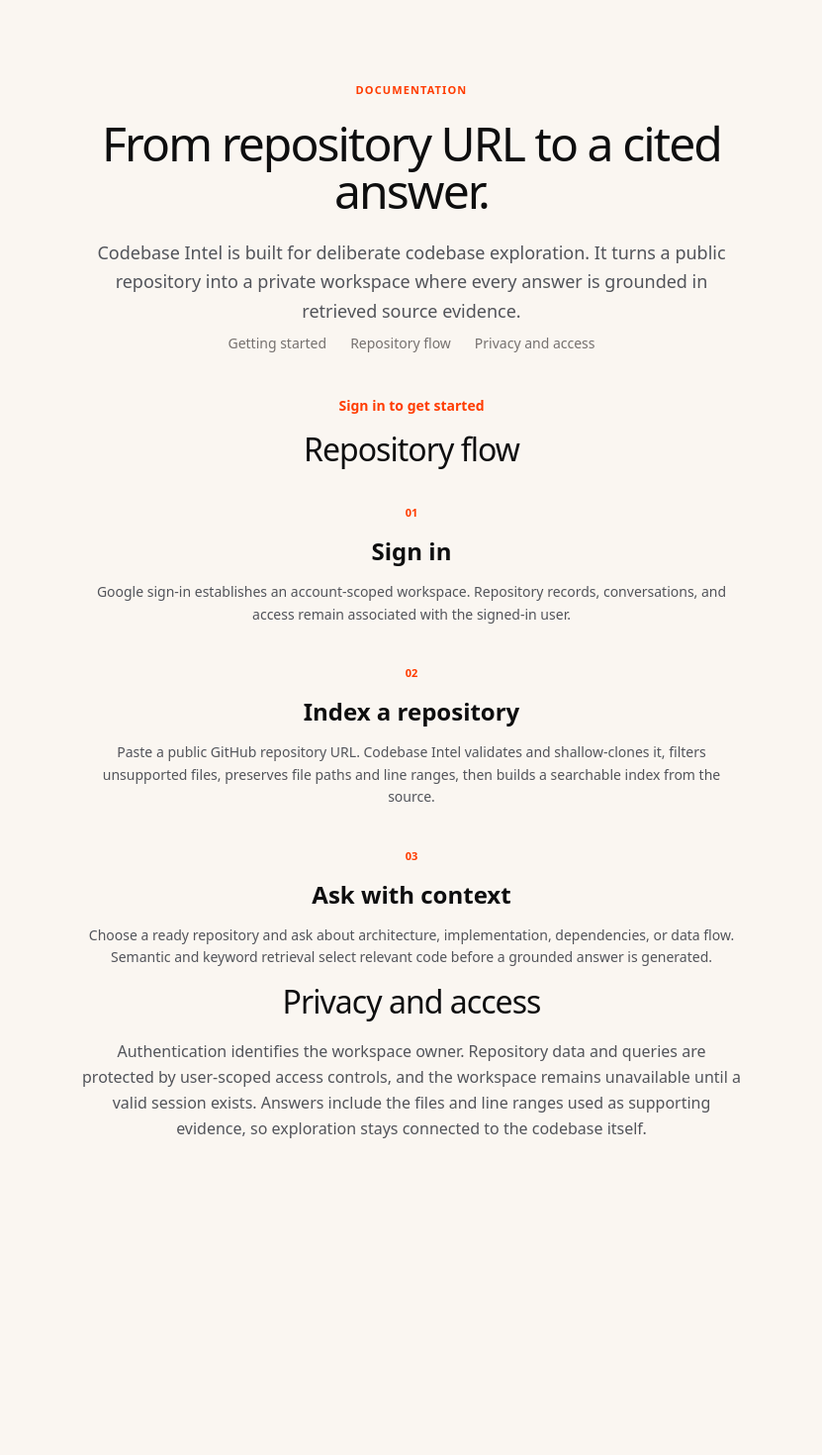
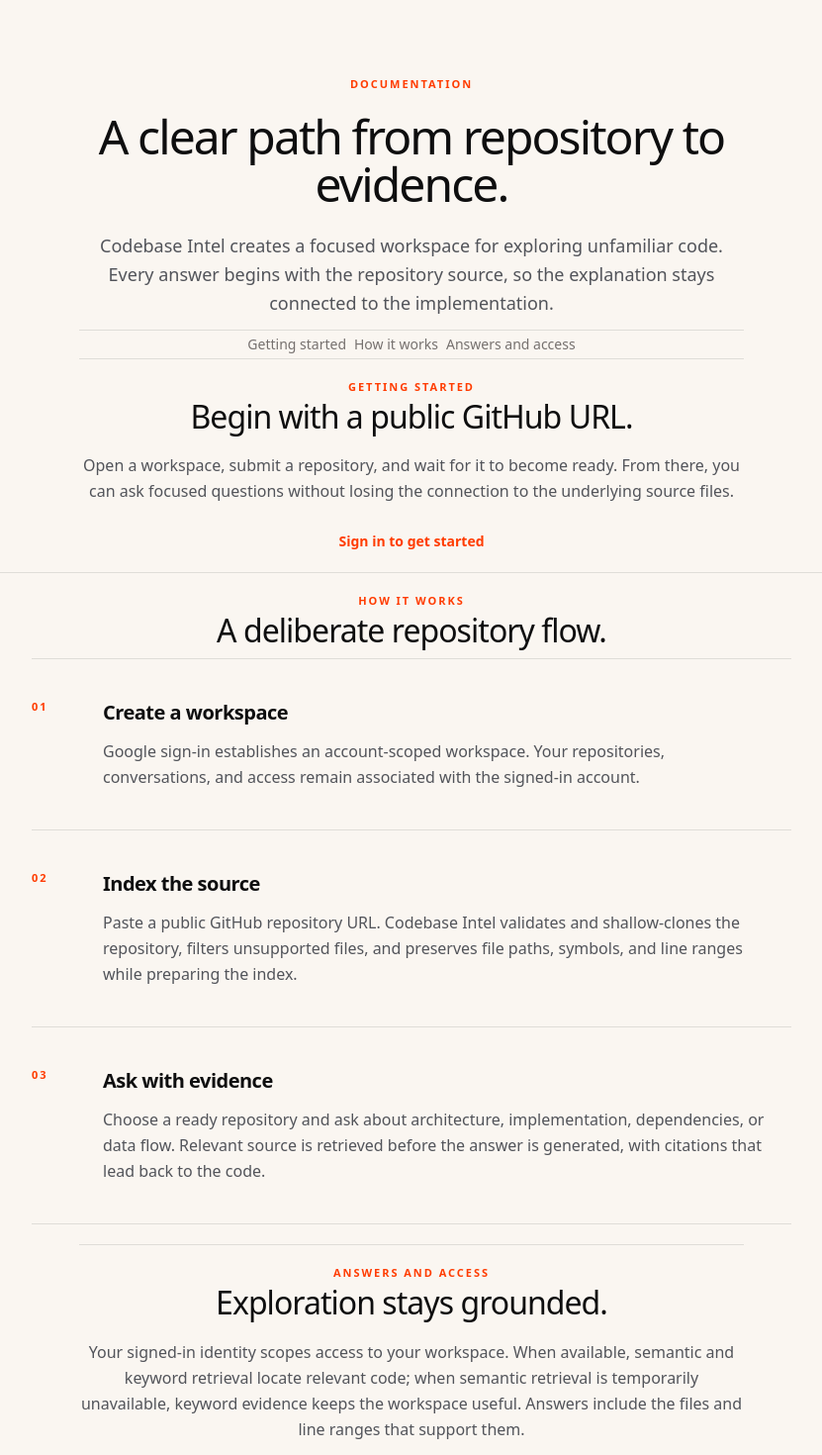
Before and after one commit to ayushman46/codebase_rag, a React (Vite) app in the folder frontend/: page /docs in a window 1280 px wide. Shown: the part 60-1530 px from the top of the page at 99% size, without its empty margins (224-1055 px from the left). Before the commit the page ends 1293 px from the top, so only its background shows below. Built offline with nearby package versions, Linux system fonts and the light colour scheme; no server answers.

Commit message:
refactor: simplify documentation layout

```diff
--- a/frontend/src/pages/DocsPage.jsx
+++ b/frontend/src/pages/DocsPage.jsx
@@ -4,18 +4,18 @@
 const flow = [
   {
     step: '01',
-    title: 'Sign in',
-    text: 'Google sign-in establishes an account-scoped workspace. Repository records, conversations, and access remain associated with the signed-in user.',
+    title: 'Create a workspace',
+    text: 'Google sign-in establishes an account-scoped workspace. Your repositories, conversations, and access remain associated with the signed-in account.',
   },
   {
     step: '02',
-    title: 'Index a repository',
-    text: 'Paste a public GitHub repository URL. Codebase Intel validates and shallow-clones it, filters unsupported files, preserves file paths and line ranges, then builds a searchable index from the source.',
+    title: 'Index the source',
+    text: 'Paste a public GitHub repository URL. Codebase Intel validates and shallow-clones the repository, filters unsupported files, and preserves file paths, symbols, and line ranges while preparing the index.',
   },
   {
     step: '03',
-    title: 'Ask with context',
-    text: 'Choose a ready repository and ask about architecture, implementation, dependencies, or data flow. Semantic and keyword retrieval select relevant code before a grounded answer is generated.',
+    title: 'Ask with evidence',
+    text: 'Choose a ready repository and ask about architecture, implementation, dependencies, or data flow. Relevant source is retrieved before the answer is generated, with citations that lead back to the code.',
   },
 ];
 
@@ -24,42 +24,55 @@
 
   return (
     <main className="content-shell page-section">
-      <article className="mx-auto max-w-3xl text-center">
-        <span className="text-caption font-semibold uppercase tracking-widest text-ember-orange">Documentation</span>
-        <h1 className="heading-lg page-title mt-5 text-ink-black">From repository URL to a cited answer.</h1>
-        <p className="mx-auto mt-6 max-w-2xl text-lg leading-relaxed text-pewter">
-          Codebase Intel is built for deliberate codebase exploration. It turns a public repository into a private workspace where every answer is grounded in retrieved source evidence.
-        </p>
+      <article className="mx-auto max-w-4xl">
+        <header className="mx-auto max-w-3xl text-center">
+          <p className="text-caption font-semibold uppercase tracking-[0.18em] text-ember-orange">Documentation</p>
+          <h1 className="heading-lg page-title mt-5 text-ink-black">A clear path from repository to evidence.</h1>
+          <p className="mx-auto mt-6 max-w-2xl text-lg leading-relaxed text-pewter">
+            Codebase Intel creates a focused workspace for exploring unfamiliar code. Every answer begins with the repository source, so the explanation stays connected to the implementation.
+          </p>
+        </header>
 
-        <nav className="mt-8 flex flex-wrap justify-center gap-x-6 gap-y-3 text-sm font-medium" aria-label="Documentation sections">
+        <nav className="mx-auto mt-12 flex max-w-2xl flex-wrap justify-center gap-x-8 gap-y-3 border-y border-sand py-4 text-sm" aria-label="Documentation sections">
           <a href="#getting-started" className="text-warm-gray transition-colors hover:text-ink-black">Getting started</a>
-          <a href="#repository-flow" className="text-warm-gray transition-colors hover:text-ink-black">Repository flow</a>
-          <a href="#privacy" className="text-warm-gray transition-colors hover:text-ink-black">Privacy and access</a>
+          <a href="#repository-flow" className="text-warm-gray transition-colors hover:text-ink-black">How it works</a>
+          <a href="#answers" className="text-warm-gray transition-colors hover:text-ink-black">Answers and access</a>
         </nav>
 
-        <section id="getting-started" className="mt-10">
-          <Link to={user ? '/app' : '/'} className="text-sm font-semibold text-ember-orange transition-colors hover:text-burnt-rust">
+        <section id="getting-started" className="mx-auto max-w-2xl py-16 text-center sm:py-20">
+          <p className="text-caption font-semibold uppercase tracking-[0.18em] text-ember-orange">Getting started</p>
+          <h2 className="heading-sm mt-4 text-heading text-ink-black">Begin with a public GitHub URL.</h2>
+          <p className="mt-5 leading-relaxed text-pewter">
+            Open a workspace, submit a repository, and wait for it to become ready. From there, you can ask focused questions without losing the connection to the underlying source files.
+          </p>
+          <Link to={user ? '/app' : '/'} className="mt-7 inline-block text-sm font-semibold text-ember-orange transition-colors hover:text-burnt-rust">
             {user ? 'Open your workspace' : 'Sign in to get started'}
           </Link>
         </section>
 
-        <section id="repository-flow" className="mt-16">
-          <h2 className="heading-sm text-heading text-ink-black">Repository flow</h2>
-          <ol className="mt-10 space-y-10">
+        <section id="repository-flow" className="border-t border-sand py-16 sm:py-20">
+          <div className="mx-auto max-w-2xl text-center">
+            <p className="text-caption font-semibold uppercase tracking-[0.18em] text-ember-orange">How it works</p>
+            <h2 className="heading-sm mt-4 text-heading text-ink-black">A deliberate repository flow.</h2>
+          </div>
+          <ol className="mx-auto mt-12 max-w-3xl divide-y divide-sand border-y border-sand">
             {flow.map(({ step, title, text }) => (
-              <li key={step}>
-                <p className="text-caption font-bold text-ember-orange">{step}</p>
-                <h3 className="mt-3 text-heading-sm font-semibold text-ink-black">{title}</h3>
-                <p className="mx-auto mt-3 max-w-2xl text-sm leading-relaxed text-pewter">{text}</p>
+              <li key={step} className="grid gap-4 py-8 sm:grid-cols-[4rem_1fr] sm:gap-8 sm:py-10">
+                <p className="text-caption font-semibold tracking-[0.18em] text-ember-orange">{step}</p>
+                <div>
+                  <h3 className="text-xl font-semibold tracking-tight text-ink-black">{title}</h3>
+                  <p className="mt-3 max-w-2xl leading-relaxed text-pewter">{text}</p>
+                </div>
               </li>
             ))}
           </ol>
         </section>
 
-        <section id="privacy" className="mt-16">
-          <h2 className="heading-sm text-heading text-ink-black">Privacy and access</h2>
-          <p className="mx-auto mt-5 max-w-2xl leading-relaxed text-pewter">
-            Authentication identifies the workspace owner. Repository data and queries are protected by user-scoped access controls, and the workspace remains unavailable until a valid session exists. Answers include the files and line ranges used as supporting evidence, so exploration stays connected to the codebase itself.
+        <section id="answers" className="mx-auto max-w-2xl border-t border-sand py-16 text-center sm:py-20">
+          <p className="text-caption font-semibold uppercase tracking-[0.18em] text-ember-orange">Answers and access</p>
+          <h2 className="heading-sm mt-4 text-heading text-ink-black">Exploration stays grounded.</h2>
+          <p className="mt-5 leading-relaxed text-pewter">
+            Your signed-in identity scopes access to your workspace. When available, semantic and keyword retrieval locate relevant code; when semantic retrieval is temporarily unavailable, keyword evidence keeps the workspace useful. Answers include the files and line ranges that support them.
           </p>
         </section>
       </article>
```
